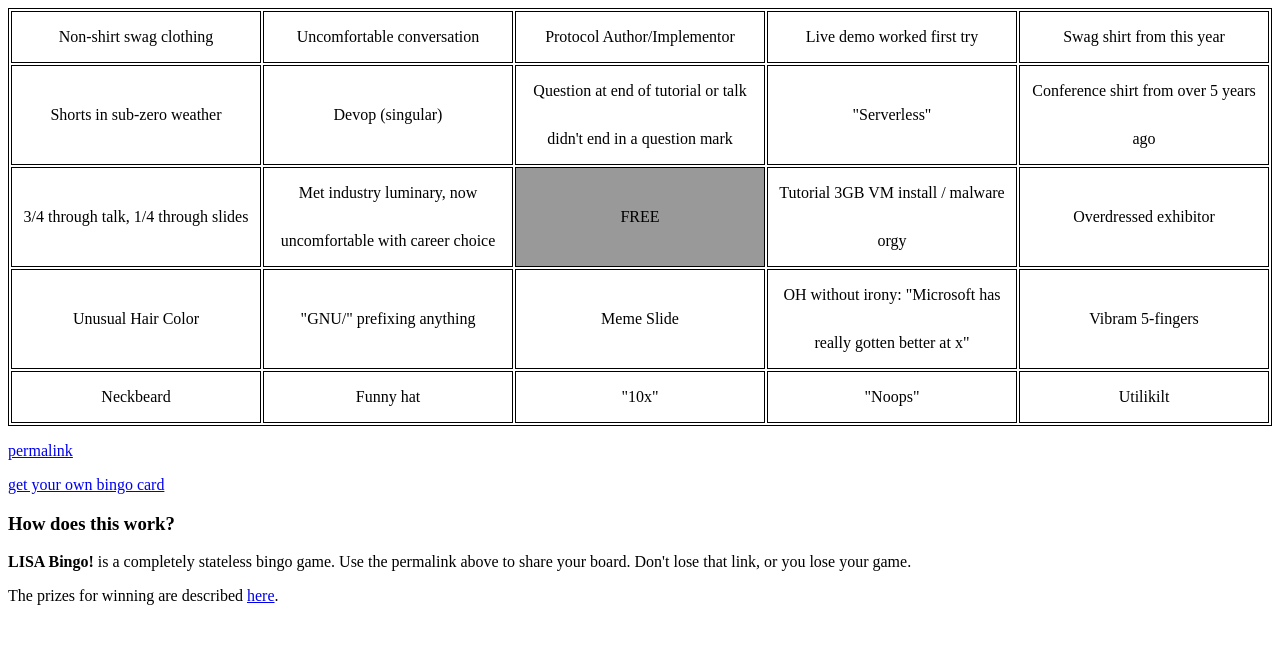
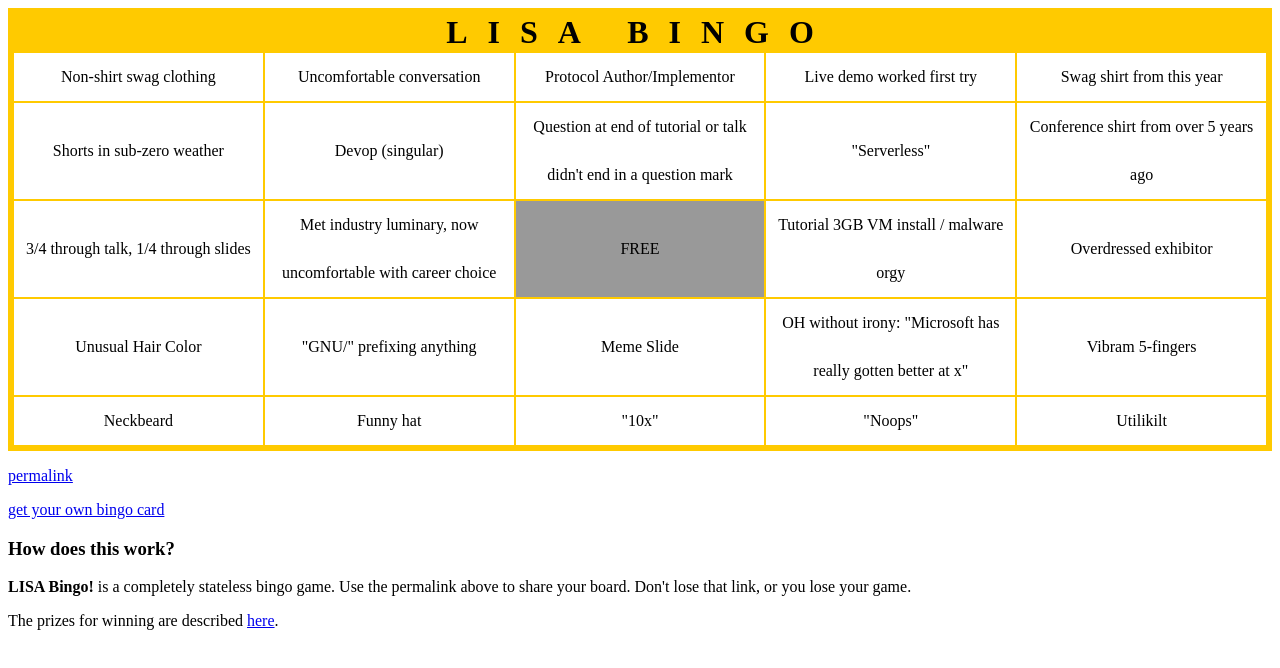
Before and after one commit to stpierre/lisa-bingo, a plain HTML site: page index.html in a window 1280 px wide. Drawn offline with nearby package versions, Linux system fonts and the light colour scheme.

Commit message:
give table a facelift

```diff
--- a/bingo.css
+++ b/bingo.css
@@ -1,11 +1,33 @@
-table.bingocard, tr.bingorow, td.bingocell {
-    border: 1px solid black;
+thead.bingohead {
+    background-color: #ffca00;
+    text-align: center;
+    text-transform: uppercase;
+    font-size: xx-large;
+    font-weight: bold;
+    font-stretch: ultra-expanded;
+    letter-spacing: 20px;
+    padding: 10px 0 10px 0;
+}
+
+table.bingocard {
+    border-spacing: 0;
+    margin-left: auto;
+    margin-right: auto;
+}
+
+table.bingocard, thead.bingohead {
+    border: 5px solid #ffca00;
+}
+
+tr.bingorow, td.bingocell {
+    border: 1px solid #ffca00;
 }
 
 td.bingocell {
     width: 20%;
     text-align: center;
-    line-height: 300%
+    line-height: 300%;
+    padding: 0 5px 0 5px;
 }
 
 span.bingotext {
--- a/bingo.js
+++ b/bingo.js
@@ -86,7 +86,7 @@
 function populate(clicked) {
     $.getJSON("categories.json", function(json) {
         data = shuffle(json);
-        var table = "";
+        var table = "<thead class=\"bingohead\"><tr><td colspan=\"5\">LISA BINGO</td></tr></thead>";
         for (var row = 1; row < 6; row++) {
             var rid = "row" + row;
             table += "<tr class=\"bingorow\" id=\"" + rid + "\">";
```
Also changed, not shown: bingo.min.js.
